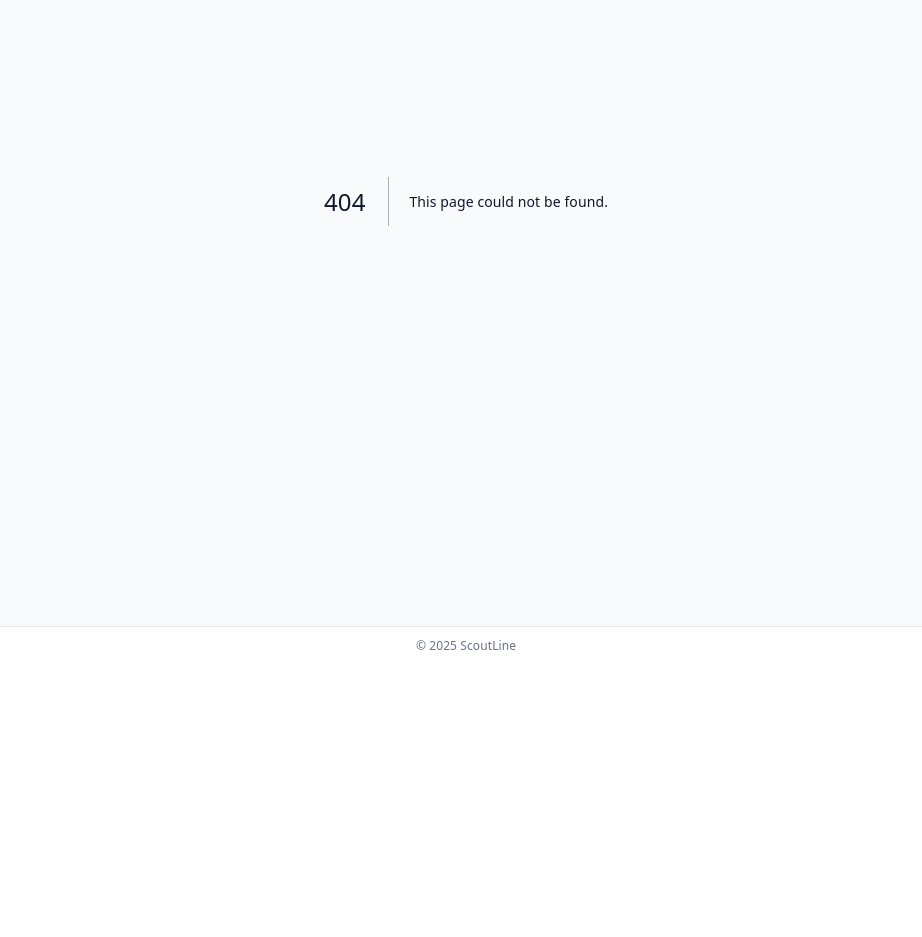
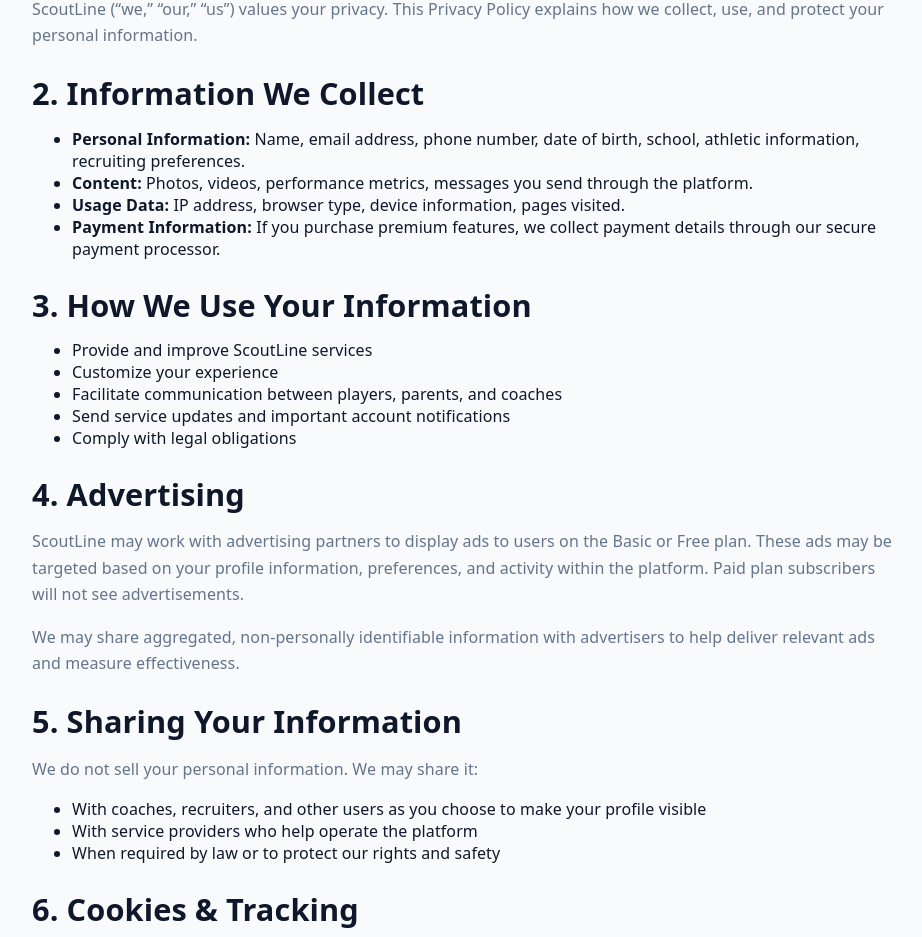
Before and after one commit to mattblittle-create/scoutline-beta, a Next.js app: page /privacy in a window 1280 px wide. Before the commit this address had no page. Shown: the part 360-1297 px from the top of the page, without its empty margins (174-1096 px from the left). Before the commit the page ends 1024 px from the top, so only its background shows below. Built offline with nearby package versions, Linux system fonts and the light colour scheme.

Commit message:
Create page.tsx

```diff
--- /dev/null
+++ b/app/privacy/page.tsx
@@ -0,0 +1,115 @@
+// app/privacy/page.tsx
+export const metadata = {
+  title: "Privacy Policy | ScoutLine",
+  robots: { index: false, follow: false }, // keep page "hidden" from search
+};
+
+export default function PrivacyPage() {
+  return (
+    <main style={{ maxWidth: 900, margin: "0 auto", padding: "32px 16px" }}>
+      <h1 style={{ marginBottom: 8 }}>ScoutLine — Privacy Policy</h1>
+      <p style={{ color: "#64748b", marginTop: 0 }}>
+        <strong>Effective Date:</strong> January 1, 2025 &nbsp; • &nbsp;
+        <strong>Last Updated:</strong> August 14, 2025
+      </p>
+
+      <h2>1. Introduction</h2>
+      <p>
+        ScoutLine (“we,” “our,” “us”) values your privacy. This Privacy Policy explains
+        how we collect, use, and protect your personal information.
+      </p>
+
+      <h2>2. Information We Collect</h2>
+      <ul>
+        <li>
+          <strong>Personal Information:</strong> Name, email address, phone number, date of
+          birth, school, athletic information, recruiting preferences.
+        </li>
+        <li>
+          <strong>Content:</strong> Photos, videos, performance metrics, messages you send
+          through the platform.
+        </li>
+        <li>
+          <strong>Usage Data:</strong> IP address, browser type, device information, pages
+          visited.
+        </li>
+        <li>
+          <strong>Payment Information:</strong> If you purchase premium features, we
+          collect payment details through our secure payment processor.
+        </li>
+      </ul>
+
+      <h2>3. How We Use Your Information</h2>
+      <ul>
+        <li>Provide and improve ScoutLine services</li>
+        <li>Customize your experience</li>
+        <li>Facilitate communication between players, parents, and coaches</li>
+        <li>Send service updates and important account notifications</li>
+        <li>Comply with legal obligations</li>
+      </ul>
+
+      <h2>4. Advertising</h2>
+      <p>
+        ScoutLine may work with advertising partners to display ads to users on the Basic
+        or Free plan. These ads may be targeted based on your profile information,
+        preferences, and activity within the platform. Paid plan subscribers will not see
+        advertisements.
+      </p>
+      <p>
+        We may share aggregated, non-personally identifiable information with advertisers
+        to help deliver relevant ads and measure effectiveness.
+      </p>
+
+      <h2>5. Sharing Your Information</h2>
+      <p>We do not sell your personal information. We may share it:</p>
+      <ul>
+        <li>
+          With coaches, recruiters, and other users as you choose to make your profile
+          visible
+        </li>
+        <li>With service providers who help operate the platform</li>
+        <li>When required by law or to protect our rights and safety</li>
+      </ul>
+
+      <h2>6. Cookies &amp; Tracking</h2>
+      <p>
+        We use cookies and similar tracking technologies to improve your experience and
+        analyze usage. You can adjust your browser settings to disable cookies, but some
+        features may not work.
+      </p>
+
+      <h2>7. Data Security</h2>
+      <p>
+        We use industry-standard measures to protect your data. However, no online service
+        is 100% secure.
+      </p>
+
+      <h2>8. Your Rights</h2>
+      <p>Depending on your location and plan, you may have rights to:</p>
+      <ul>
+        <li>Access and correct your personal data</li>
+        <li>Request deletion of your account and data</li>
+        <li>Opt out of marketing communications</li>
+      </ul>
+
+      <h2>9. Children’s Privacy</h2>
+      <p>
+        If you are under 13, you may not use ScoutLine without parental consent. We do not
+        knowingly collect personal data from children under 13 without appropriate
+        consent.
+      </p>
+
+      <h2>10. Changes to This Policy</h2>
+      <p>
+        We may update this Privacy Policy at any time. Continued use of the service means
+        you accept the updated policy.
+      </p>
+
+      <h2>11. Contact</h2>
+      <p>
+        If you have questions about this Privacy Policy, contact us at{" "}
+        <a href="mailto:support@myscoutline.com">support@myscoutline.com</a>.
+      </p>
+    </main>
+  );
+}
```
